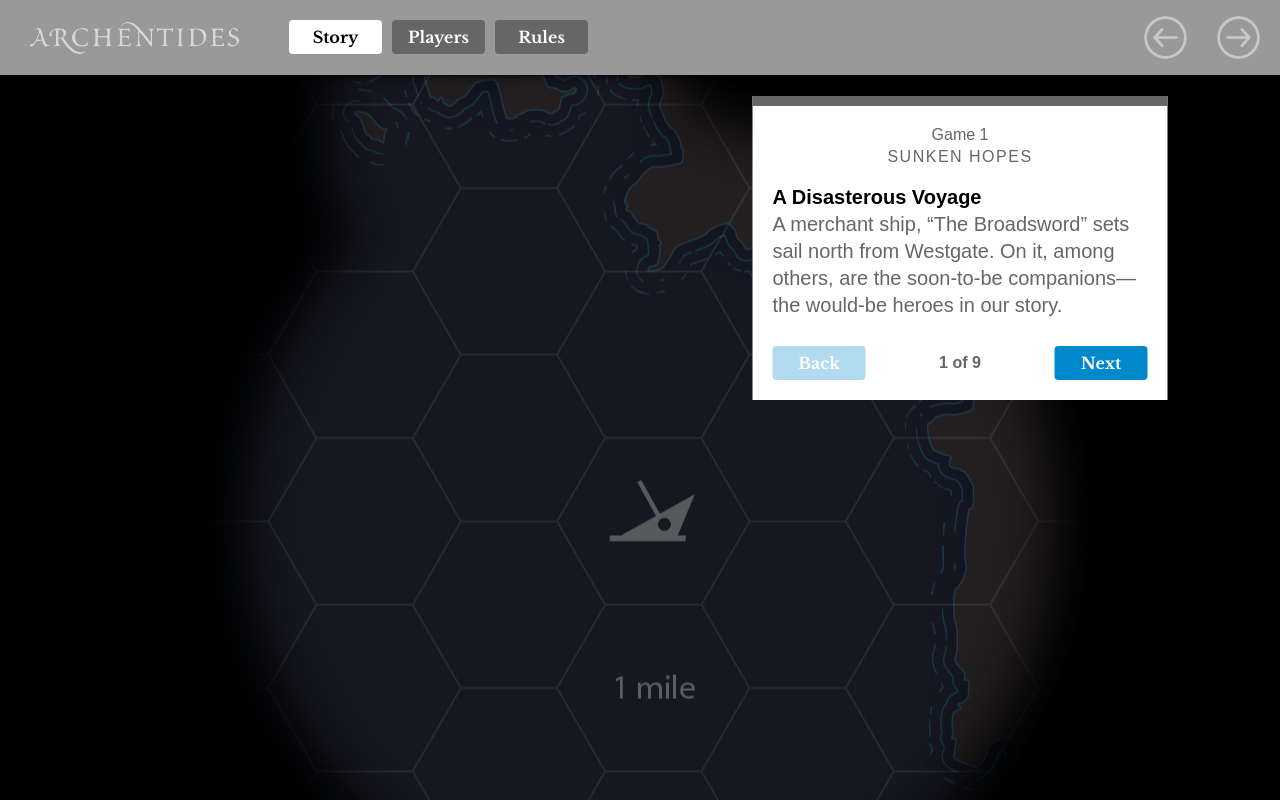
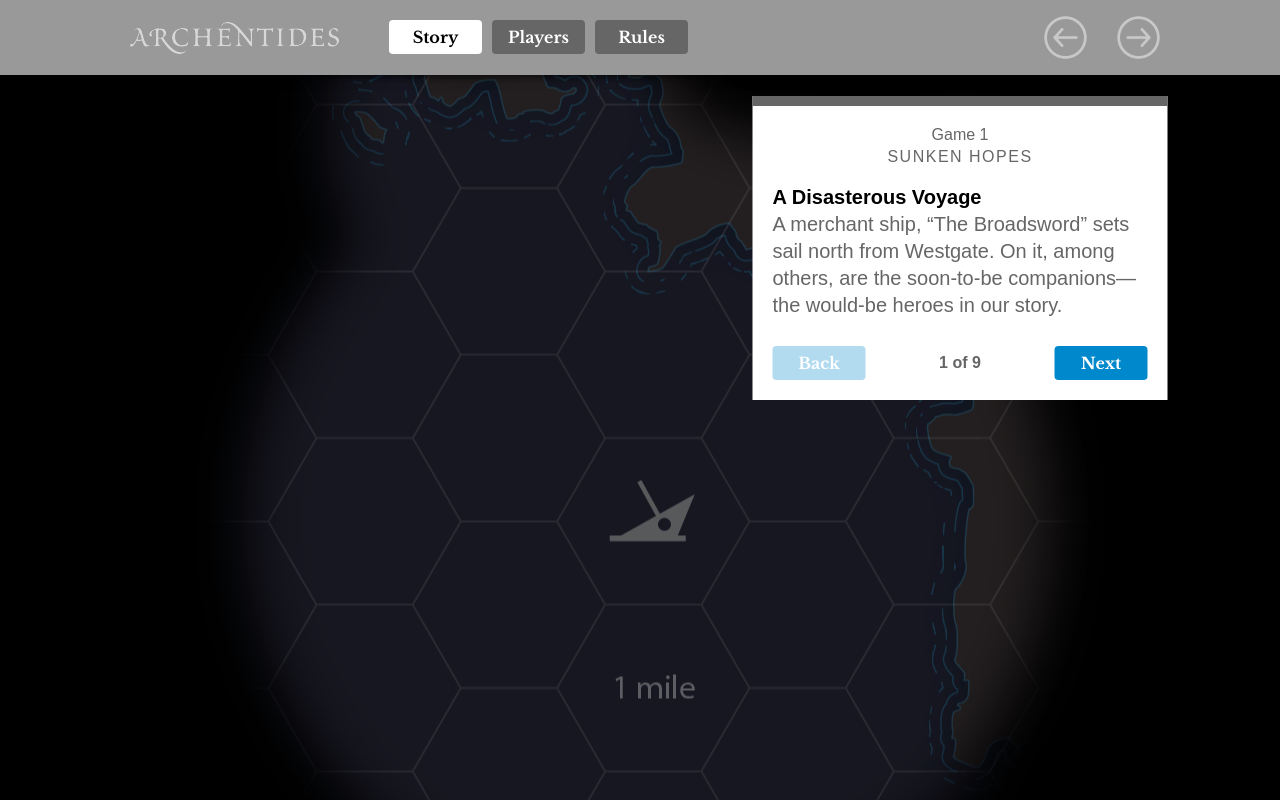
Before and after one commit to ekted/archentides.github.io, a plain HTML site: page index.html in a window 1280 px wide. Drawn offline with nearby package versions, Linux system fonts and the light colour scheme; some packages are replaced by stand-ins of ours.

Commit message:
Fixed header padding.

```diff
--- a/site.less
+++ b/site.less
@@ -46,6 +46,7 @@ body {
     left: 0;
     right: 0;
     height: 75px;
+    padding: 0 100px;
     z-index: 10;
     background-color: #999;
     font-size: 0;
```
Also changed, not shown: site.css.
